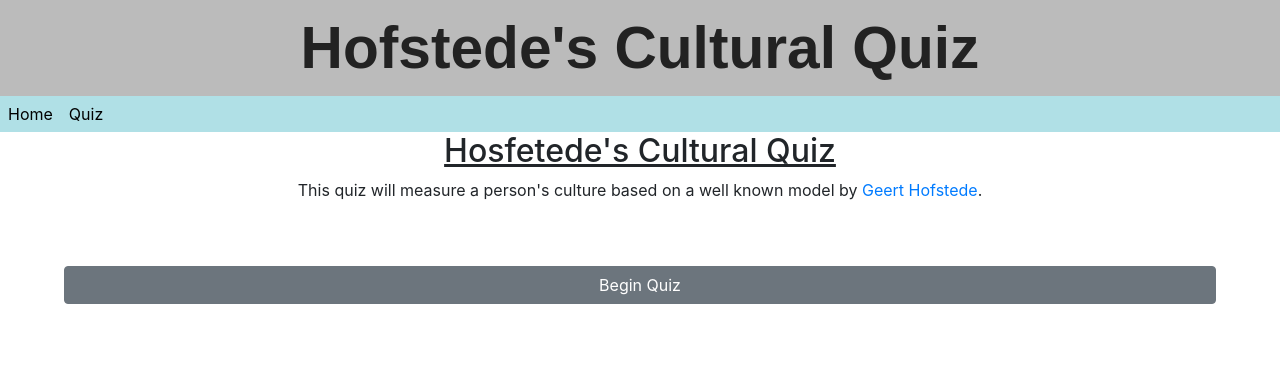
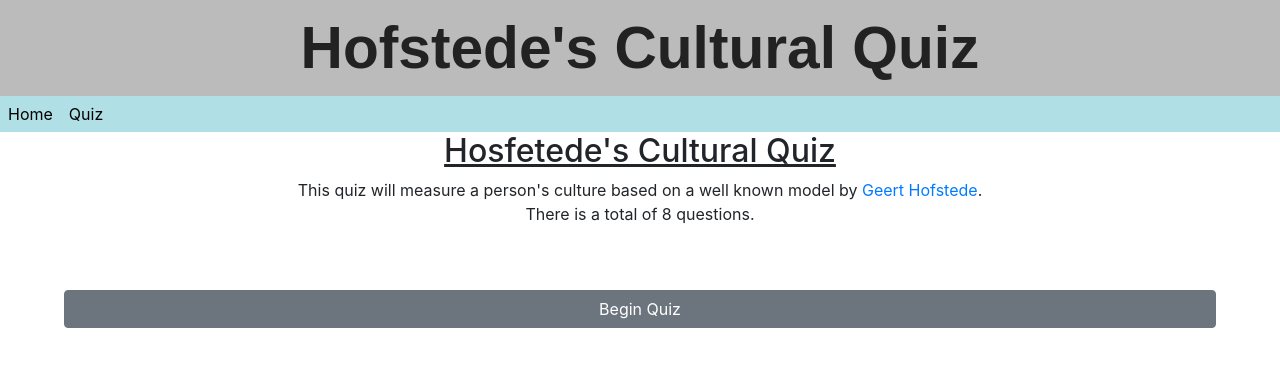
Before and after one commit to lithiumcomputing/hofstedes-cultural-quiz, an Angular app: page /quiz in a window 1280 px wide. Shown: the top 366 px of the page. Built offline with nearby package versions, Linux system fonts and the light colour scheme.

Commit message:
Add Visual Numbers to Questions Component
Quiz displays question number and the total number of questions.

```diff
--- a/src/app/quiz/quiz.component.html
+++ b/src/app/quiz/quiz.component.html
@@ -5,6 +5,8 @@
 <p class="quizDescription">
   This quiz will measure a person's culture based on a well known model by
   <a href="https://en.wikipedia.org/wiki/Geert_Hofstede">Geert Hofstede</a>.
+  <br />
+  There is a total of {{numOfQuestions}} questions.
 </p>
 
 <div class="spaced-btn">
--- a/src/app/quiz/quiz.component.ts
+++ b/src/app/quiz/quiz.component.ts
@@ -17,6 +17,7 @@
 
   // Quiz Variables
   questions = Questions.questions
+  numOfQuestions = this.questions.length
   questionIndex = 0
   quizScore = {
     "idv": 0,
@@ -39,7 +40,7 @@
     // Set up the first question + Form
     this.questionIndex = 0;
     let questionElement = document.getElementById("question");
-    questionElement.innerHTML =
+    questionElement.innerHTML = "1. " +
       this.questions[this.questionIndex]["question"];
     document.getElementById("questionForm").style.display = "block";
   }
@@ -60,8 +61,8 @@
 
     else {
       let questionElement = document.getElementById("question");
-      questionElement.innerHTML =
-      this.questions[this.questionIndex]["question"];
+      questionElement.innerHTML = String(this.questionIndex+1) + ". " +
+        this.questions[this.questionIndex]["question"];
     }
   }
 }
```
